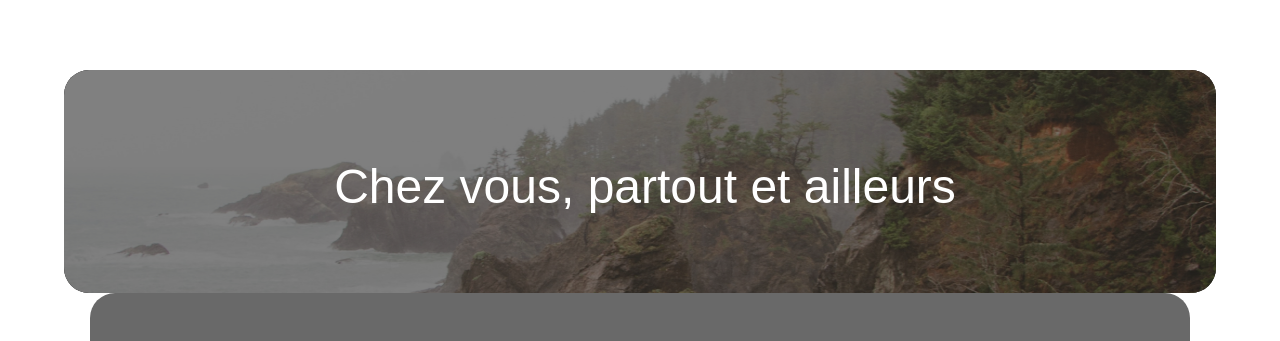
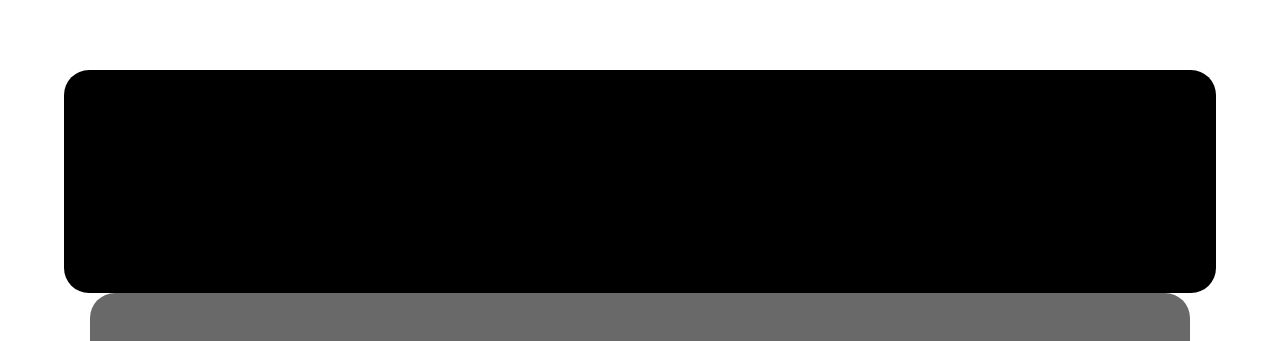
Before and after one commit to Ceciledeveloppeuseweb/Kasa-P7, a React (Create React App) app: page / in a window 1280 px wide. Shown: the part 158-499 px from the top of the page. Built offline with nearby package versions, Linux system fonts and the light colour scheme; grey boxes are pictures that could not be loaded; a web font is replaced by a local one.

Commit message:
revue composant banniere re-utilisable

```diff
--- a/src/components/Banner.js
+++ b/src/components/Banner.js
@@ -1,14 +1,7 @@
-import React from 'react';
-import banner from '../assets/banner.jpg';
+import React from "react";
 
-const Banner = () => {
-    return (
-        <div className='fond-banner'>
-            <h1 className='titre-banner'>Chez vous, partout et ailleurs</h1>
-            <img src={banner} alt="bannière paysage" className='img-banner'/>
-        </div>
-    );
+const Banner = ({children}) => {
+  return <div className="banner">{children}</div>;
 };
 
-
 export default Banner;
```
